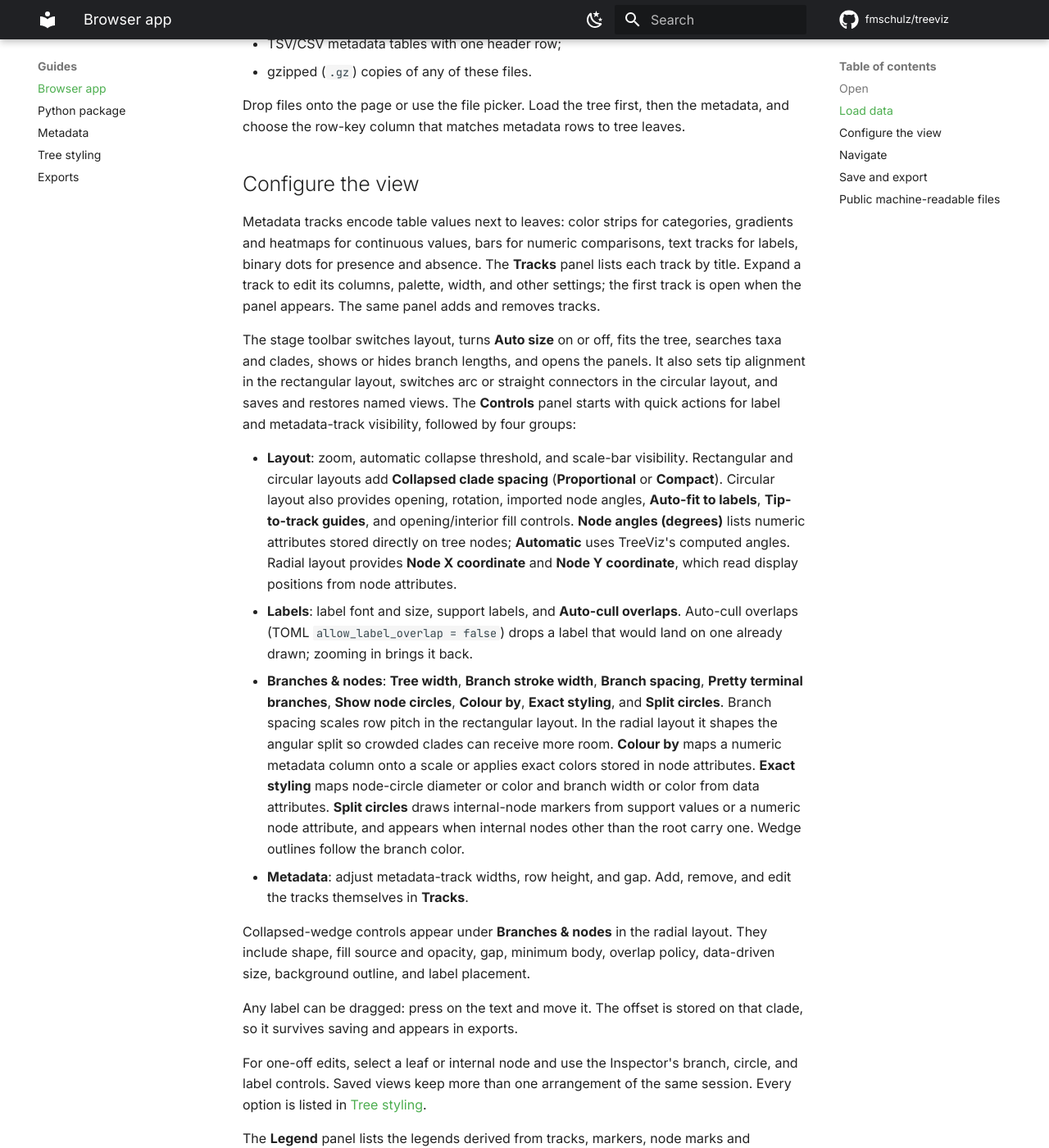
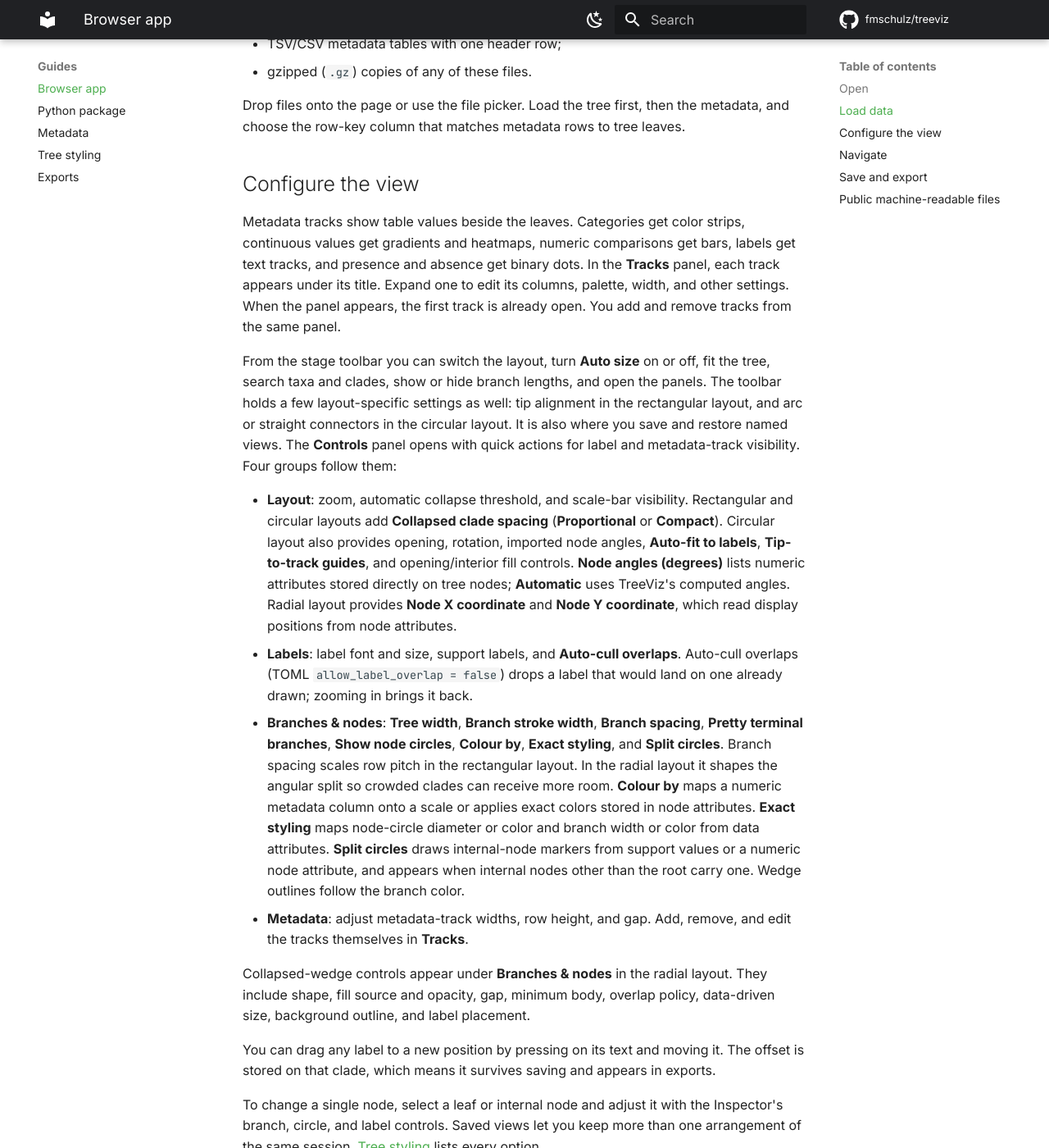
Before and after one commit to fmschulz/treeviz, an MkDocs documentation site: the page built from docs/BROWSER.md, in a window 1280 px wide and 1400 px high, scrolled down 647 px. Shown: the whole window at 82% size. Built offline with MkDocs 1.6.1 and Material for MkDocs 9.7.7, drawn with Linux system fonts in a browser that asks for light colours; comment, search, counter and statistics services are not loaded; some of the changed text lies outside the part shown.

Commit message:
docs(browser): use the paragraph versions Chef chose in a blind comparison
Five of eight sampled prose paragraphs take the rewrite Chef preferred; three keep their original text. Facts, UI labels, links and numbers are unchanged (fidelity gate).

```diff
--- a/docs/BROWSER.md
+++ b/docs/BROWSER.md
@@ -26,19 +26,20 @@ leaves.
 
 ## Configure the view
 
-Metadata tracks encode table values next to leaves: color strips for
-categories, gradients and heatmaps for continuous values, bars for numeric
-comparisons, text tracks for labels, binary dots for presence and absence.
-The **Tracks** panel lists each track by title. Expand a track to edit its
-columns, palette, width, and other settings; the first track is open when the
-panel appears. The same panel adds and removes tracks.
+Metadata tracks show table values beside the leaves. Categories get color
+strips, continuous values get gradients and heatmaps, numeric comparisons get
+bars, labels get text tracks, and presence and absence get binary dots. In the
+**Tracks** panel, each track appears under its title. Expand one to edit its
+columns, palette, width, and other settings. When the panel appears, the first
+track is already open. You add and remove tracks from the same panel.
 
-The stage toolbar switches layout, turns **Auto size** on or off, fits the
-tree, searches taxa and clades, shows or hides branch lengths, and opens the
-panels. It also sets tip alignment in the rectangular layout, switches arc or
-straight connectors in the circular layout, and saves and restores named views. The **Controls** panel starts
-with quick actions for label and metadata-track visibility, followed by four
-groups:
+From the stage toolbar you can switch the layout, turn **Auto size** on or
+off, fit the tree, search taxa and clades, show or hide branch lengths, and
+open the panels. The toolbar holds a few layout-specific settings as well: tip
+alignment in the rectangular layout, and arc or straight connectors in the
+circular layout. It is also where you save and restore named views. The
+**Controls** panel opens with quick actions for label and metadata-track
+visibility. Four groups follow them:
 
 - **Layout**: zoom, automatic collapse threshold, and scale-bar visibility.
   Rectangular and circular layouts add **Collapsed clade spacing**
@@ -70,12 +71,14 @@ Collapsed-wedge controls appear under **Branches & nodes** in the radial
 layout. They include shape, fill source and opacity, gap, minimum body, overlap
 policy, data-driven size, background outline, and label placement.
 
-Any label can be dragged: press on the text and move it. The offset is stored
-on that clade, so it survives saving and appears in exports.
+You can drag any label to a new position by pressing on its text and moving
+it. The offset is stored on that clade, which means it survives saving and
+appears in exports.
 
-For one-off edits, select a leaf or internal node and use the Inspector's
-branch, circle, and label controls. Saved views keep more than one arrangement
-of the same session. Every option is listed in [Tree styling](STYLING.md).
+To change a single node, select a leaf or internal node and adjust it with
+the Inspector's branch, circle, and label controls. Saved views let you keep
+more than one arrangement of the same session. [Tree styling](STYLING.md)
+lists every option.
 
 The **Legend** panel lists the legends derived from tracks, markers, node marks
 and connections, then any hand-written legends stored on the session
@@ -97,10 +100,11 @@ stays where you put it when you open a panel or edit the document; the view
 refits only when a session loads or the layout changes. In the rectangular
 layout the fitted view includes collapsed wedge tips and their labels.
 
-Hovering a leaf, an internal node or a collapsed wedge shows a tooltip: the
-label or name, `N leaves` for a wedge, `Branch length x`, `Support y`, then the
-node's attributes under their display names, with a swatch for color values.
-Hovering or selecting a collapsed wedge outlines its polygon.
+Hover over a leaf, an internal node or a collapsed wedge to see a tooltip.
+It shows the label or name, `N leaves` for a wedge, `Branch length x` and
+`Support y`, followed by the node's attributes under their display names.
+Color values come with a swatch. When you hover over or select a collapsed
+wedge, its polygon is outlined.
 
 A collapsed clade's label sits past its wedge tip. Two controls under
 **Collapsed wedges** set its placement:
```
